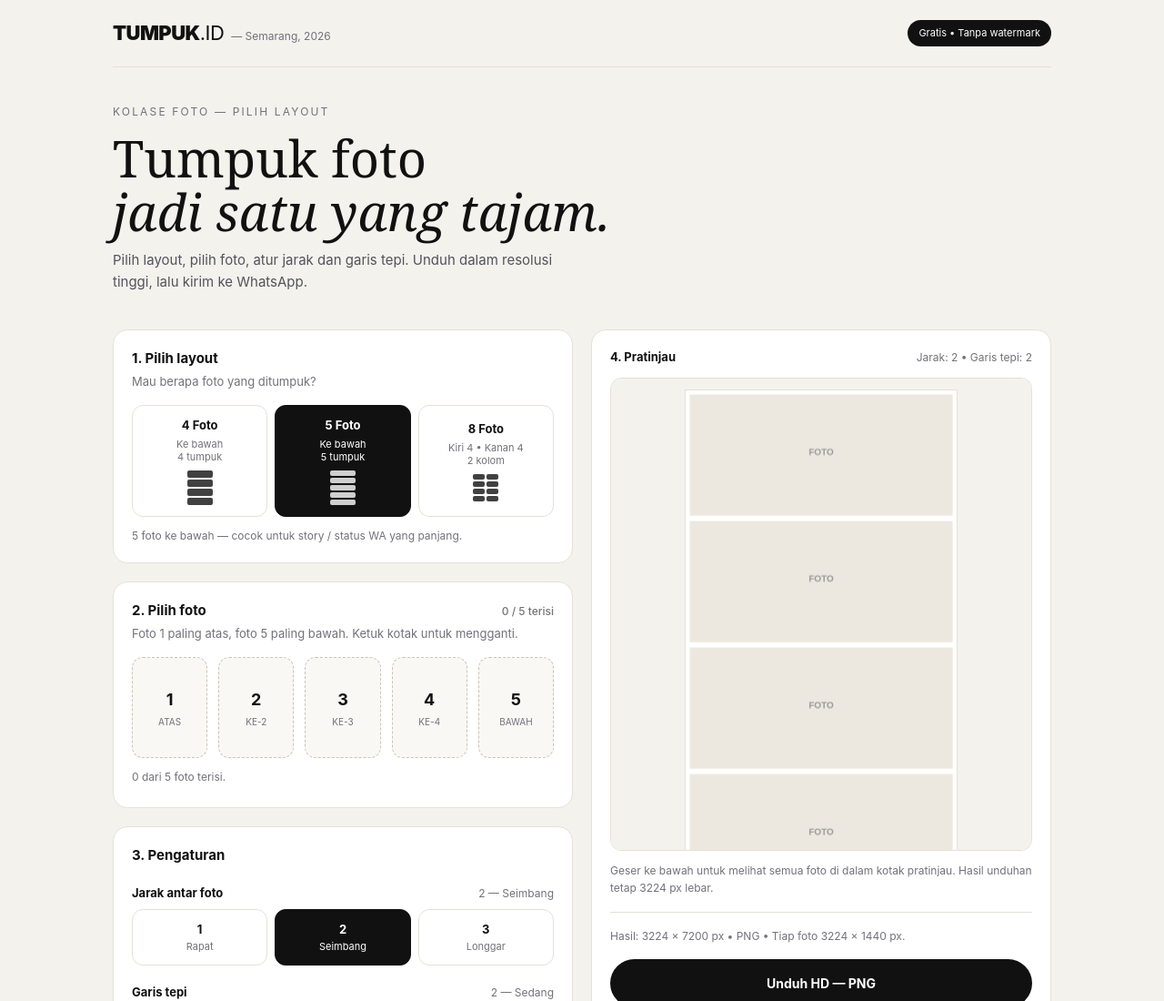
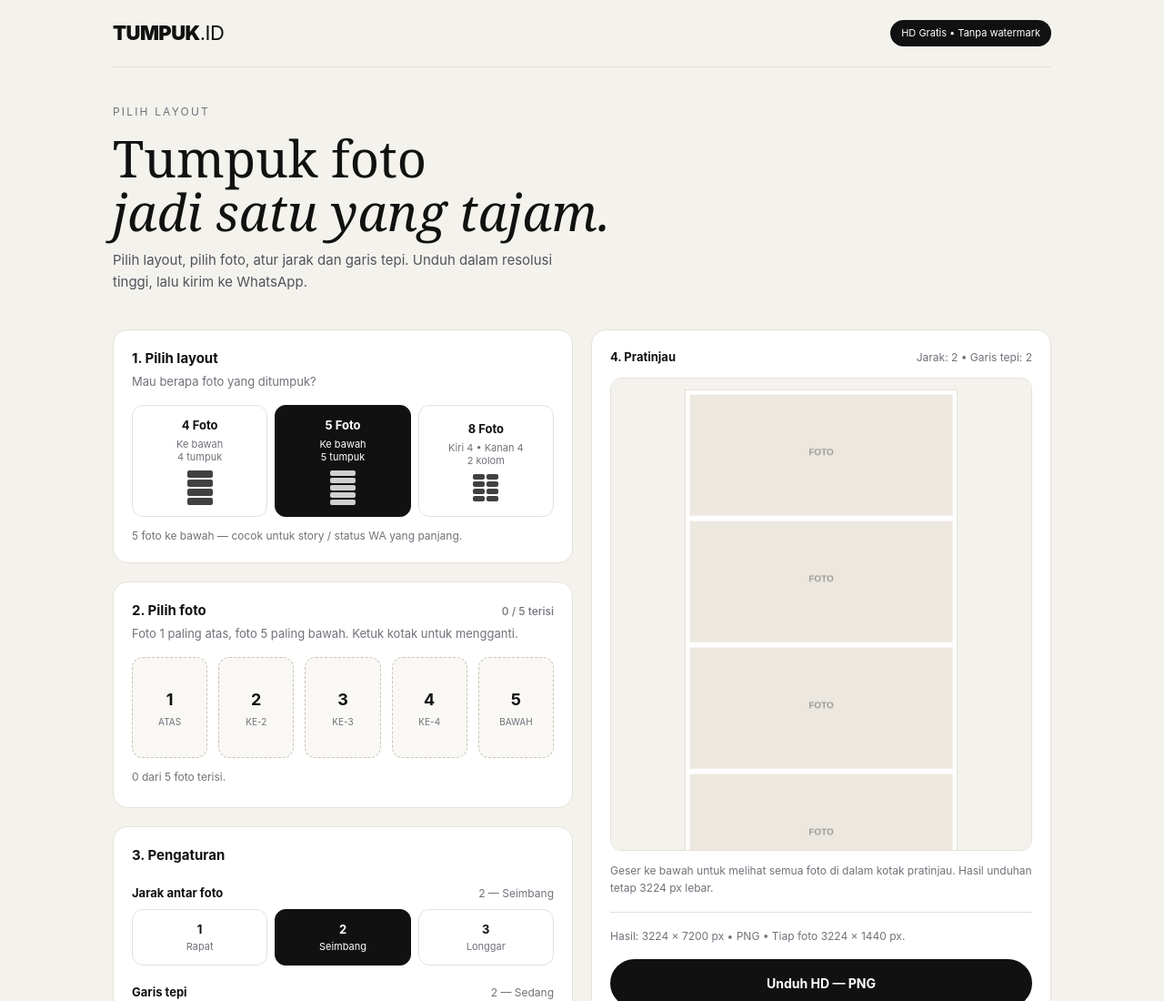
Before and after one commit to Rexzzxiterz/reynet, a plain HTML site: page index.html in a window 1280 px wide. Shown: the top 1100 px of the page at 91% size. Drawn offline with nearby package versions, Linux system fonts and the light colour scheme.

Commit message:
Update index.html

```diff
--- a/index.html
+++ b/index.html
@@ -3,7 +3,7 @@
 <head>
 <meta charset="UTF-8">
 <meta name="viewport" content="width=device-width, initial-scale=1.0">
-<title>TUMPUK.ID — Tumpuk 5 Foto Jadi 1</title>
+<title>TUMPUK.ID</title>
 <script src="https://cdn.tailwindcss.com"></script>
 <style>
   html{scroll-behavior:auto}
@@ -27,14 +27,13 @@
 
   <header class="flex items-center justify-between pb-5 border-b border-[#E5E1D8]">
     <div class="flex items-baseline gap-2">
-      <span class="text-[22px] font-black tracking-tight">TUMPUK<span class="font-normal">.ID</span></span>
-      <span class="hidden md:inline text-[12px] text-zinc-500">— Semarang, 2026</span>
+      <span class="text-[22px] font-black tracking-tight">TUMPUK<span class="font-normal">.ID</span>
     </div>
-    <span class="text-[11px] bg-[#111] text-white px-3 py-1.5 rounded-full">Gratis • Tanpa watermark</span>
+    <span class="text-[11px] bg-[#111] text-white px-3 py-1.5 rounded-full">HD Gratis • Tanpa watermark</span>
   </header>
 
   <section class="py-8 md:py-10">
-    <p class="text-[12px] tracking-[0.18em] uppercase text-zinc-500">Kolase foto — Pilih layout</p>
+    <p class="text-[12px] tracking-[0.18em] uppercase text-zinc-500">Pilih layout</p>
     <h1 class="serif text-[40px] leading-[1.05] md:text-[56px] mt-3">Tumpuk foto<br><span class="italic font-normal">jadi satu yang tajam.</span></h1>
     <p class="text-[15px] leading-relaxed text-zinc-600 mt-3 max-w-[520px]">Pilih layout, pilih foto, atur jarak dan garis tepi. Unduh dalam resolusi tinggi, lalu kirim ke WhatsApp.</p>
   </section>
```
